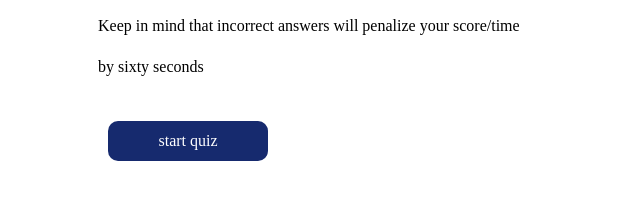
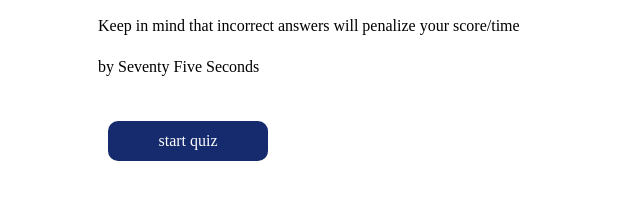
Before and after one commit to gaomaoyuan/online-coding-assessment, a plain HTML site: page index.html in a window 1280 px wide. Shown: the part 254-454 px from the top of the page, 242-882 px from the left. Drawn offline with Linux system fonts and the light colour scheme.

Commit message:
change counting time

```diff
--- a/index.html
+++ b/index.html
@@ -28,7 +28,7 @@
           <p>
             Keep in mind that incorrect answers will penalize your score/time
           </p>
-          <p>by sixty seconds</p>
+          <p>by Seventy Five Seconds</p>
         </div>
         <div class="startbtn" id="btnstart">
           <p>start quiz</p>
```
